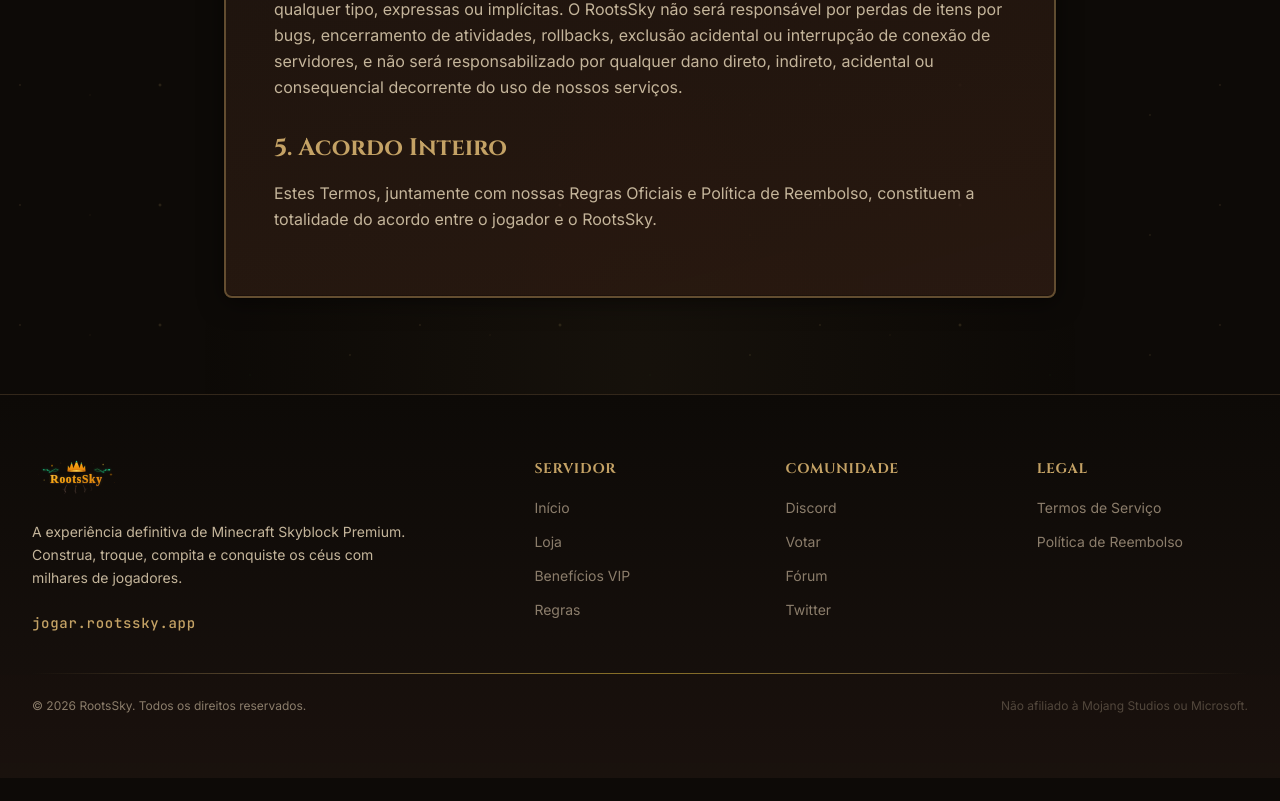
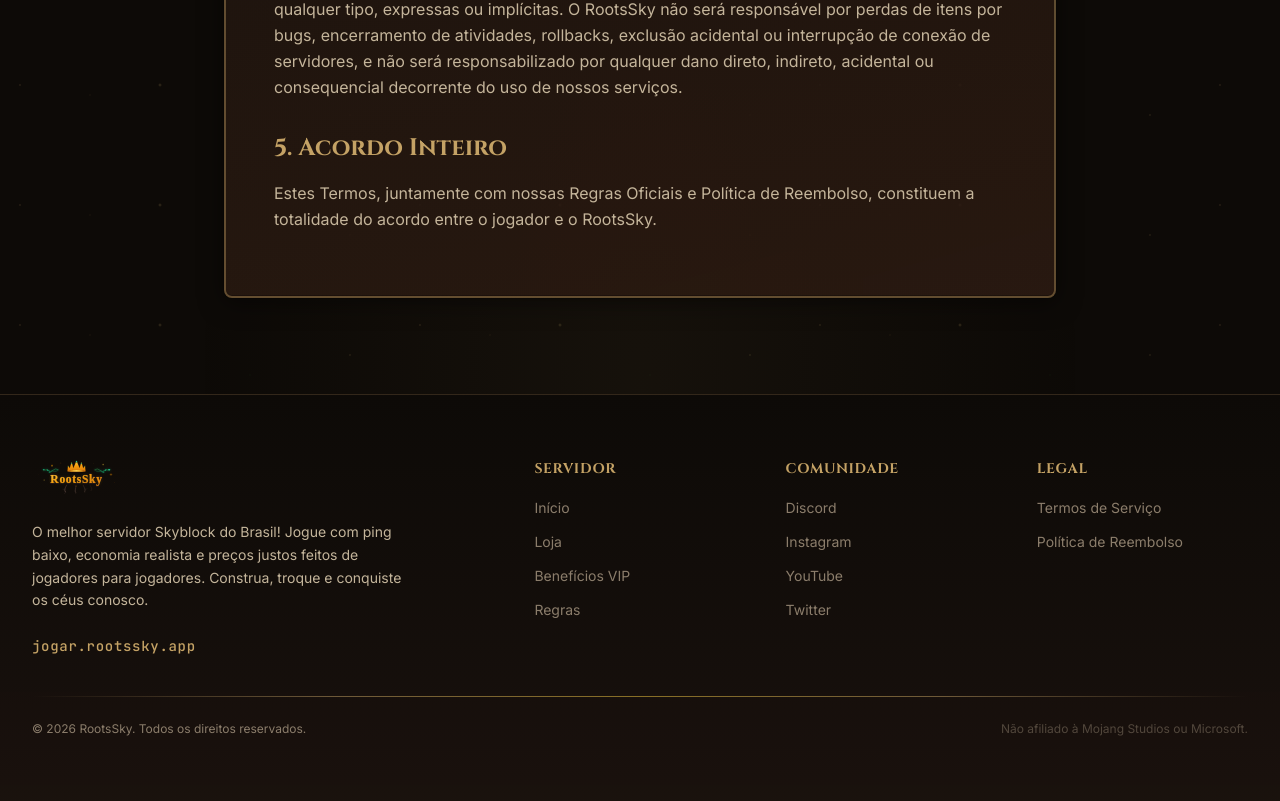
Before and after one commit to ViniciusCarvalho-V-B/RootsSky-Landing, a Next.js app: page /termos in a window 1280 px wide. Shown: the part 1385-2186 px from the top of the page. Before the commit the page ends 2163 px from the top, so only its background shows below. Built offline with nearby package versions, Linux system fonts and the light colour scheme; no server answers; the database is empty.

Commit message:
feat: Marketing and SEO update, Footer, Nick Modal links and VIP Benefits UI fix

```diff
--- a/src/app/layout.tsx
+++ b/src/app/layout.tsx
@@ -32,7 +32,7 @@ const jetbrainsMono = JetBrains_Mono({
 });
 
 export const metadata: Metadata = {
-  title: "RootsSky — Servidor Premium de Minecraft Skyblock",
+  title: "RootsSky — O Melhor Servidor Skyblock Brasileiro",
   description:
     "Entre no RootsSky, a melhor experiência Premium de Minecraft Skyblock do Brasil. Ilhas personalizadas, arenas PvP, economia dinâmica, clãs, missões e muito mais. Jogue agora!",
   keywords: [
--- a/src/app/vip-beneficios/page.tsx
+++ b/src/app/vip-beneficios/page.tsx
@@ -49,8 +49,7 @@ O ápice do poder no RootsSky. O VIP para os jogadores mais dedicados.
 
 ---
 
-> [!TIP]
-> Lembre-se: Todas as vantagens são ativadas **instantaneamente** após a confirmação do pagamento. Digite \`/vips\` no jogo para ver informações detalhadas sobre os Kits in-game.
+> **Dica:** Lembre-se: Todas as vantagens são ativadas **instantaneamente** após a confirmação do pagamento. Digite \`/vips\` no jogo para ver informações detalhadas sobre os Kits in-game.
 `;
 
 export default function VipBeneficiosPage() {
--- a/src/components/Footer.tsx
+++ b/src/components/Footer.tsx
@@ -28,8 +28,8 @@ const footerSections: { title: string; links: FooterLink[] }[] = [
         href: "https://discord.gg/UxUM66WSSD",
         external: true,
       },
-      { label: "Votar", href: "/vote" },
-      { label: "Fórum", href: "#" },
+      { label: "Instagram", href: "#", external: true },
+      { label: "YouTube", href: "#", external: true },
       { label: "Twitter", href: "#" },
     ],
   },
@@ -65,8 +65,7 @@ export default function Footer() {
               />
             </Link>
             <p className="text-sm text-warm-muted font-inter leading-relaxed mb-6 max-w-sm">
-              A experiência definitiva de Minecraft Skyblock Premium. Construa,
-              troque, compita e conquiste os céus com milhares de jogadores.
+              O melhor servidor Skyblock do Brasil! Jogue com ping baixo, economia realista e preços justos feitos de jogadores para jogadores. Construa, troque e conquiste os céus conosco.
             </p>
             <div className="font-jetbrains text-sm text-gold tracking-wider">
               jogar.rootssky.app
--- a/src/components/PlayerModal.tsx
+++ b/src/components/PlayerModal.tsx
@@ -93,7 +93,7 @@ export default function PlayerModal({ isOpen, onClose, onSuccess }: PlayerModalP
               className="mt-1 bg-dark-wood border-gold/30 rounded text-gold focus:ring-gold/50 cursor-pointer"
             />
             <label htmlFor="terms" className="text-xs text-warm-dim font-inter leading-relaxed cursor-pointer select-none">
-              Eu li e aceito os <a href="#" className="text-gold hover:underline">Termos de Serviço</a> e concordo com a <a href="#" className="text-gold hover:underline">Política de Reembolso</a> (Nenhum reembolso é garantido para itens virtuais).
+              Eu li e aceito os <a href="/termos" target="_blank" className="text-gold hover:underline">Termos de Serviço</a> e concordo com a <a href="/reembolso" target="_blank" className="text-gold hover:underline">Política de Reembolso</a> (Nenhum reembolso é garantido para itens virtuais).
             </label>
           </div>
 
```
